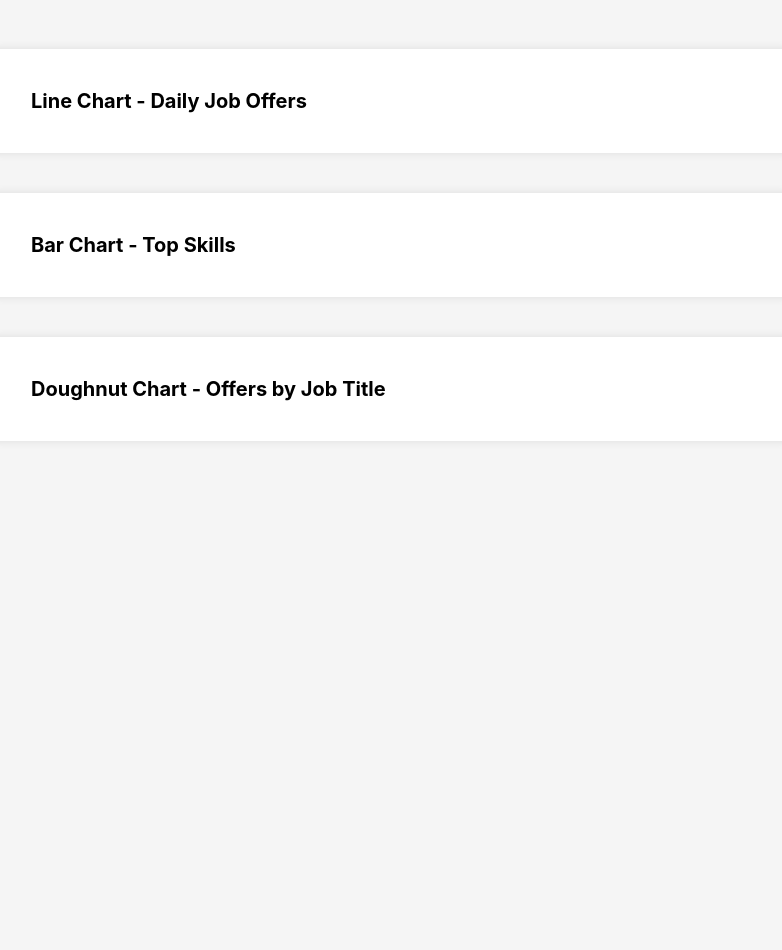
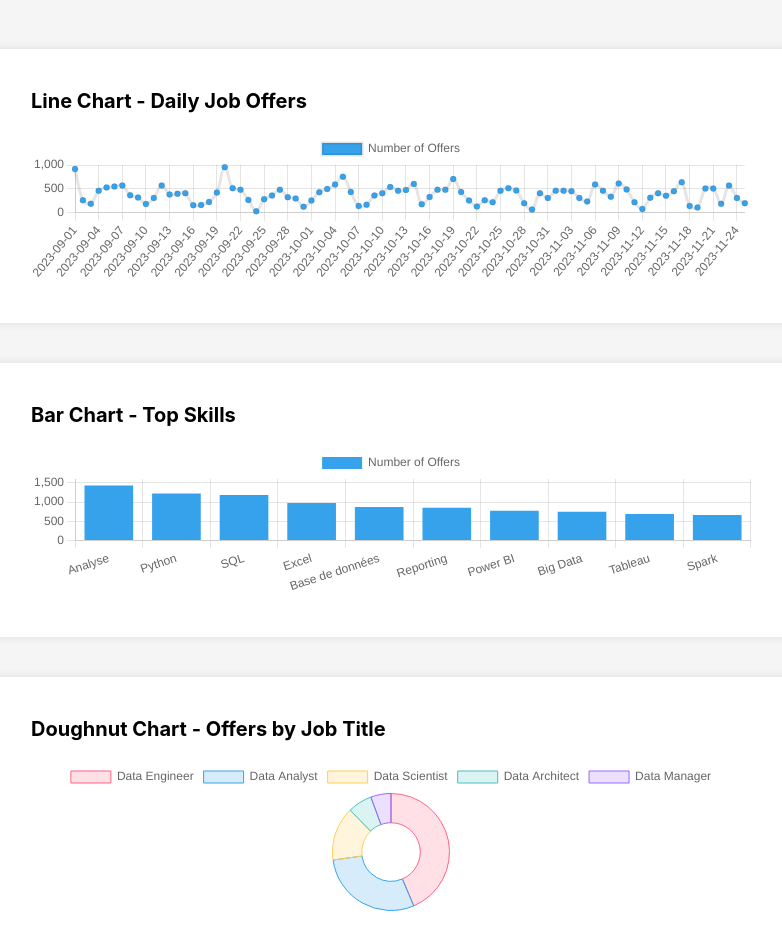
Before and after one commit to caidam/datastats-react-clone, a React (Vite) app: page / in a window 1280 px wide. Shown: the part 140-1090 px from the top of the page, without its empty margins (249-1031 px from the left). Before the commit the page ends 800 px from the top, so only its background shows below. Built offline with nearby package versions, Linux system fonts and the light colour scheme; no server answers.

Commit message:
switched to local data

```diff
--- a/src/App.jsx
+++ b/src/App.jsx
@@ -1,14 +1,14 @@
 
 import React, { useState, useEffect } from "react";
 import Navbar from "./components/NavBar";
-import BarChartCall from "./components/BarChartCall";
-import LineChartCall from "./components/LineChartCall";
-import DoughnutChartCall from "./components/DoughnutChartCall";
+// import BarChartCall from "./components/BarChartCall";
+// import LineChartCall from "./components/LineChartCall";
+// import DoughnutChartCall from "./components/DoughnutChartCall";
 // import JobTitleSelector from "./components/JobTitleSelector";
 // import BarChartCall2 from "./components/BarChartCall2";
-// import BarChartLocal from "./components/local_temp/BarChartLocal";
-// import LineChartLocal from "./components/local_temp/LineChartLocal";
-// import DoughnutChartLocal from "./components/local_temp/DoughnutChartLocal";
+import BarChartLocal from "./components/local_temp/BarChartLocal";
+import LineChartLocal from "./components/local_temp/LineChartLocal";
+import DoughnutChartLocal from "./components/local_temp/DoughnutChartLocal";
 import "./test.css";
 
 function App() {
@@ -28,22 +28,22 @@ function App() {
             <div className="chart-wrapper">
                 <div className="chart-title">Line Chart - Daily Job Offers</div>
                 <div className="line-chart">
-                    <LineChartCall />
-                    {/* < LineChartLocal /> */}
+                    {/* <LineChartCall /> */}
+                    < LineChartLocal />
                 </div>
             </div>
             <div className="chart-wrapper">
                 <div className="chart-title">Bar Chart - Top Skills</div>
                 <div className="bar-chart">
-                    <BarChartCall />
-                    {/* < BarChartLocal /> */}
+                    {/* <BarChartCall /> */}
+                    < BarChartLocal />
                 </div>
             </div>
             <div className="chart-wrapper">
               <div className="chart-title"> Doughnut Chart - Offers by Job Title </div>
               <div className="doughnut-chart">
-                 <DoughnutChartCall />
-                {/* < DoughnutChartLocal /> */}
+                 {/* <DoughnutChartCall /> */}
+                < DoughnutChartLocal />
               </div>
             </div>
         </div>
```
